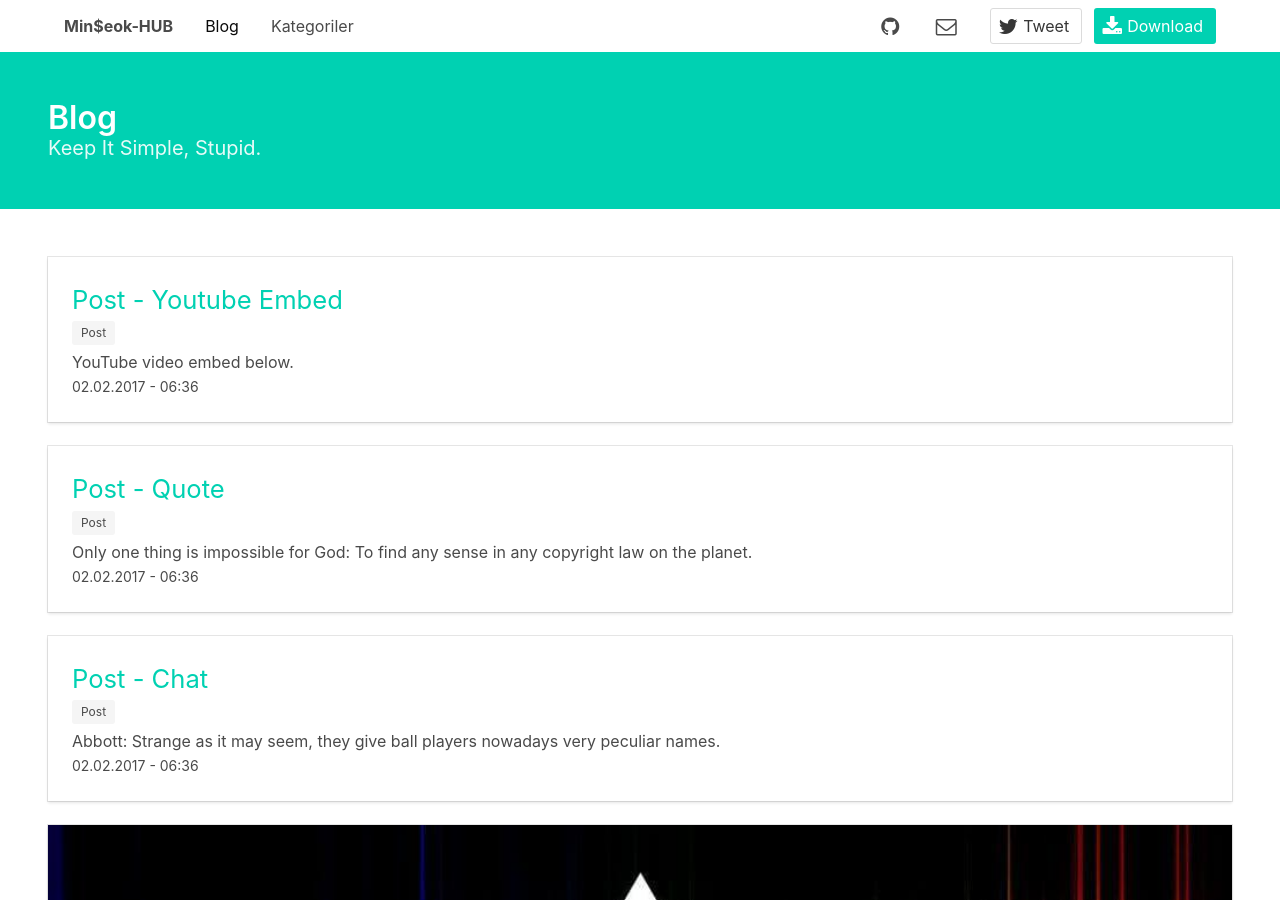
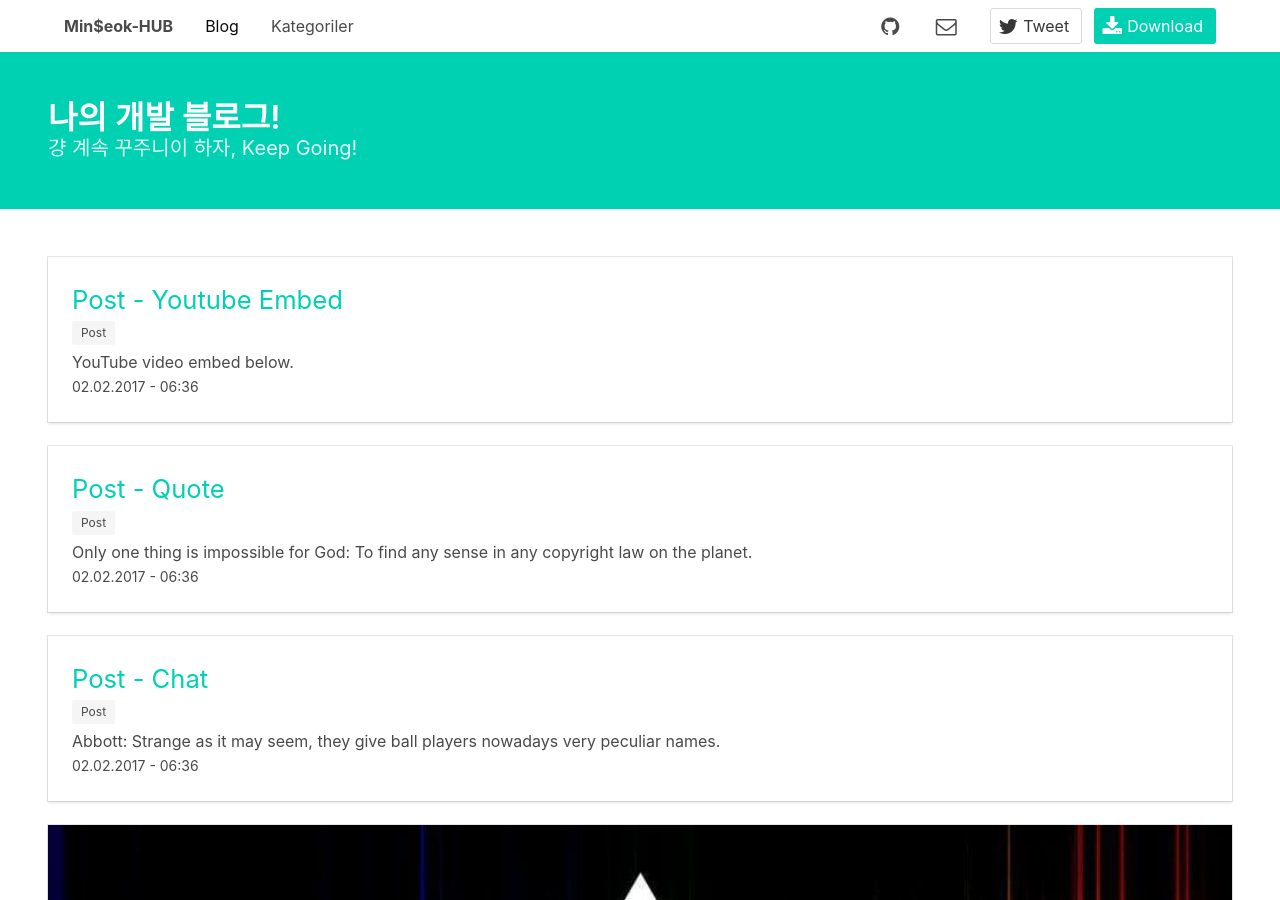
Before and after one commit to minsssg/minsssg.github.io, a Jekyll site: the page built from index.html, in a window 1280 px wide and 900 px high. Built offline with Jekyll 4.4.1, drawn with Linux system fonts in a browser that asks for light colours; the list of posts is cut into pages by our own code; comment, search, counter and statistics services are not loaded; some of the changed text lies outside the part shown.

Commit message:
Theme modified

```diff
--- a/categories.html
+++ b/categories.html
@@ -5,10 +5,10 @@ layout: default
     <div class="hero-body">
         <div class="container is-fluid">
             <h1 class="title">
-                Blog Kategorileri
+                내 블로그 카테고리
             </h1>
             <h2 class="subtitle">
-                Kategorilendirilmiş makaleleri inceleyin.
+                내가 궁금하고 공부한 것들.
             </h2>
         </div>
     </div>
--- a/index.html
+++ b/index.html
@@ -5,10 +5,10 @@ layout: default
     <div class="hero-body">
         <div class="container is-fluid">
             <h1 class="title">
-                Blog
+                나의 개발 블로그!
             </h1>
             <h2 class="subtitle">
-                Keep It Simple, Stupid.
+                걍 계속 꾸주니이 하자, Keep Going!
             </h2>
         </div>
     </div>
@@ -40,8 +40,8 @@ layout: default
         <br>
         {% endfor %}
         <nav class="pagination is-centered">
-            <a {% if paginator.previous_page %}href="..{{  paginator.previous_page_path }}"{% endif %} class="pagination-previous {% if paginator.previous_page %}{% else %} is-disabled {% endif %}">Önceki Yazılar</a>
-            <a {% if paginator.next_page %}href="..{{  paginator.next_page_path }}"{% endif %} class="pagination-next {% if paginator.next_page %}{% else %} is-disabled {% endif %}">Sonraki Yazılar</a>
+            <a {% if paginator.previous_page %}href="..{{  paginator.previous_page_path }}"{% endif %} class="pagination-previous {% if paginator.previous_page %}{% else %} is-disabled {% endif %}">이전</a>
+            <a {% if paginator.next_page %}href="..{{  paginator.next_page_path }}"{% endif %} class="pagination-next {% if paginator.next_page %}{% else %} is-disabled {% endif %}">다음</a>
             <ul class="pagination-list">
                 {% for page in (1..paginator.total_pages) %}
                 <li>
```
Also changed, not shown: Gemfile.lock.
